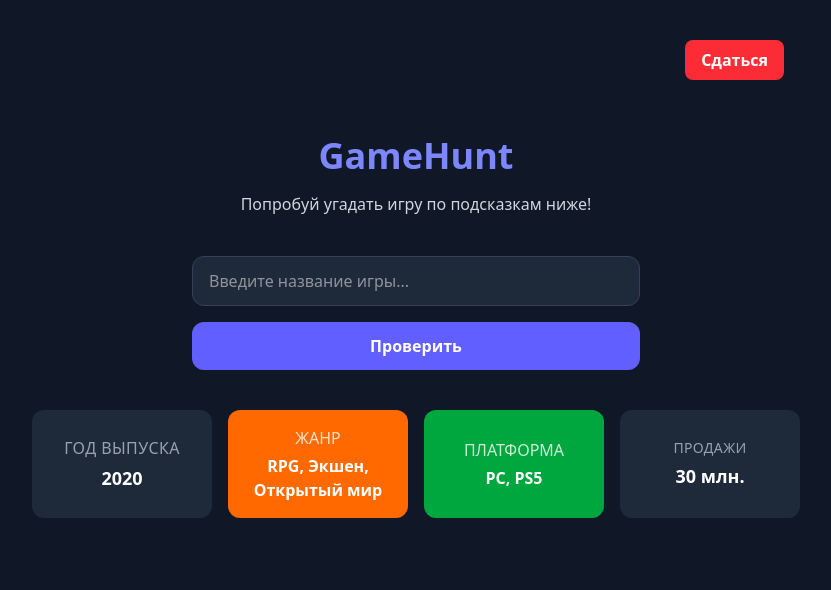
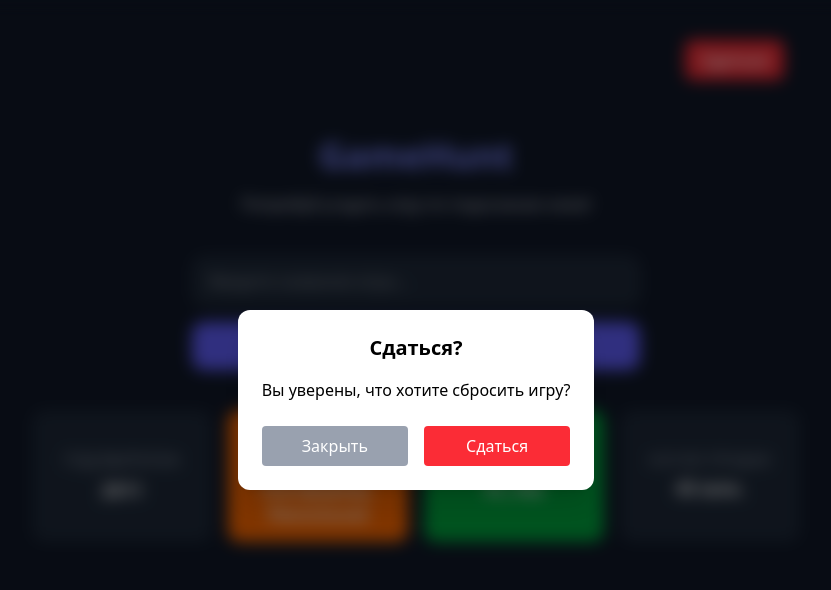
Before and after one commit to Herbaa/GameHunt, a React (Vite) app: page / in a window 1280 px wide. Both pictures are taken after a click on the button "Сдаться". Shown: the top 590 px of the page, without its empty margins (224-1055 px from the left). Built offline with nearby package versions, Linux system fonts and the light colour scheme.

Commit message:
add dialog window where give up

```diff
--- a/src/App.jsx
+++ b/src/App.jsx
@@ -3,23 +3,25 @@ import { games } from "../__fixtures__/games.js";
 import RenderNewGame from "./RenderNewGame.jsx";
 import { normalize, win } from "./utils.jsx";
 import Tips from "./tips.jsx";
+import GiveUpButton from "./GiveUpButton.jsx";
+
 
 export default function App() {
   const [secretGame, setGame] = useState(null) // загаданная игра
   const [inputText, setInputText] = useState('') // Содержимое ввода в input
   const [enteredGame, setEnteredGame] = useState(null) // введенная игра (после enter)
-  const [resultOfGame, setResultOfGame] = useState(null) // статус игры
+  const [statusOfGame, setStatusOfGame] = useState(null) // статус игры
   const [enterGames, setEnterGames] = useState([]) // все введенные игры
   const [mostMatchingGame, setMostMatchingGame] = useState(null); // самая совпадаемая игра
 
   const choseGame = () => {
-    useEffect(() => {
       const gameIndex = Math.floor(Math.random() * games.length)
       setGame(games[gameIndex])
-    }, [])
-  };
+    }
 
-  choseGame()
+  useEffect(() => {
+    choseGame()
+  }, [])
 
   const renderResult = (status) => {
     switch (status) {
@@ -48,7 +50,7 @@ export default function App() {
       setEnterGames([...enterGames, isExist])
       setMostMatchingGame(secretGame)
       setInputText('')
-      setResultOfGame('win')
+      setStatusOfGame('win')
     } else if (isExist) {
       setEnteredGame(isExist)
         if (!enterGames.includes(isExist)) {
@@ -56,16 +58,18 @@ export default function App() {
           setMostMatchingGame(isExist)
         }
       setInputText('')
-      setResultOfGame('retry')
+      setStatusOfGame('retry')
     }  else {
       setEnteredGame(null)
-      setResultOfGame('notFound')
+      setStatusOfGame('notFound')
     }
   }
 
   if(!secretGame) return null
-  // console.log(resultOfGame)
+  console.log(secretGame.title)
   return (<>
+    {/* { statusOfGame !== 'win' ? <GiveUpButton /> : null } */}
+    <GiveUpButton onConfirm={choseGame} />
     <div className="flex flex-col items-center gap-4 mt-10">
       <h1 className="text-4xl font-bold text-indigo-400">GameHunt</h1>
       <p className="text-gray-300 text-center" >Попробуй угадать игру по подсказкам ниже!</p>
@@ -78,14 +82,14 @@ export default function App() {
             maxLength={20}
             placeholder="Введите название игры..."
             className="w-full px-4 py-3 rounded-xl bg-gray-800 border border-gray-700 focus:outline-none focus:ring-2 focus:ring-indigo-500"
-            disabled={resultOfGame === 'win'}
+            disabled={statusOfGame === 'win'}
           />
-          {renderResult(resultOfGame)}
+          {renderResult(statusOfGame)}
           <button
             id="submitButton"
             type="submit"
             className="cursor-pointer mt-4 w-full bg-indigo-500 hover:bg-indigo-600 text-white font-semibold py-3 rounded-xl"
-            disabled={resultOfGame === 'win'}
+            disabled={statusOfGame === 'win'}
           >
             Проверить
           </button>
@@ -93,13 +97,13 @@ export default function App() {
     </div>
     <Tips secretGame={secretGame} />
     <br />
-    {enterGames.length > 0 ? <div className="border-5 border-gray-700 rounded-xl">
+    {enterGames.length > 0 ? <div className="mt-5 border-5 border-indigo-500 rounded-xl">
       <div className="flex flex-col items-center">
         <h3 className="text-lg font-bold mb-2">Больше всего совпадений:</h3>
-        {<RenderNewGame game={mostMatchingGame} />}
+        {<RenderNewGame key={enteredGame} game={mostMatchingGame} />}
       </div>
     </div> : null}
-    {enterGames.length > 1 ? enterGames.map((game) => game !== mostMatchingGame ? <div className="border-5 border-gray-700 rounded-xl"><RenderNewGame game={game}/> </div> : null) : null}
+    {enterGames.length > 1 ? enterGames.map((game) => game !== mostMatchingGame ? <div className="mt-5 border-3 border-gray-700 rounded-xl"><RenderNewGame key={game} game={game}/> </div> : null) : null}
     </>
   );
 }
--- a/src/GiveUpButton.jsx
+++ b/src/GiveUpButton.jsx
@@ -1,9 +1,53 @@
-export default function GiveUpButton() { // должна появляться во время начала игры.
-    return (
-    <div className="w-full flex justify-end p-4">
-                {/* <button className="cursor-pointer bg-blue-500 hover:bg-blue-700 text-white font-bold py-2 px-4 rounded-lg">Рерол</button>  */}
-        <button className="cursor-pointer bg-red-500 hover:bg-red-700 text-white font-bold py-2 px-4 rounded-lg">
-            Сдаться
+import { useState } from "react";
+
+export default function GiveUpButton({ onConfirm }) {
+  const [isDialogOpen, setIsDialogOpen] = useState(null)
+  return (
+  <div className="w-full flex justify-end p-4">
+    {/* <button className="cursor-pointer bg-blue-500 hover:bg-blue-700 text-white font-bold py-2 px-4 rounded-lg">Рерол</button>  */}
+    <button
+    onClick={() => setIsDialogOpen(true)}
+    className="cursor-pointer bg-red-500 hover:bg-red-700 text-white font-bold py-2 px-4 rounded-lg">
+      Сдаться
+    </button>
+  {isDialogOpen && (
+  <div
+    className="fixed inset-0 bg-black/50 backdrop-blur-sm flex justify-center items-center z-50"
+    onClick={() => setIsDialogOpen(false)}
+  >
+    <div
+      className="bg-white p-6 rounded-xl shadow-xl  max-w-md"
+      onClick={(e) => e.stopPropagation()}
+    >
+      <h2 className="text-xl text-black font-bold mb-4 text-center">
+        Сдаться?
+      </h2>
+
+      <p className="mb-6 text-black text-center">
+        Вы уверены, что хотите сбросить игру?
+      </p>
+
+      <div className="flex justify-between gap-4">
+        <button
+          onClick={() => setIsDialogOpen(false)}
+          className="cursor-pointer flex-1 bg-gray-400 text-white py-2 rounded hover:bg-gray-500 transition"
+        >
+          Закрыть
         </button>
-    </div>)
-}
+
+        <button
+          className="cursor-pointer flex-1 bg-red-500 text-white py-2 rounded hover:bg-red-600 transition"
+          onClick={() => {
+            setIsDialogOpen(false)
+            onConfirm()
+          }}
+        >
+          Сдаться
+        </button>
+      </div>
+    </div>
+  </div>
+)}
+    </div>
+  );
+};
--- a/src/RenderNewGame.jsx
+++ b/src/RenderNewGame.jsx
@@ -1,31 +1,33 @@
+import { normalizeSales } from "./utils"
+
 export default function RenderNewGame({game}) {
     // console.log(game)
 
-    return <div className="max-w-3xl mx-auto grid grid-cols-4 gap-4 m-5 ml-5 mr-5">
+    return <div className="max-w-3xl mx-auto grid grid-cols-2 md:grid-cols-4 gap-3 md:gap-4 m-5 ml-5 mr-5">
         {/* <div><h3>{secretGame.title}</h3></div> */}
 
-      <div className="flex flex-col items-center">
-        <div className="w-full p-4 rounded-xl bg-gray-800 text-center flex items-center justify-center">
+      <div className="rounded-xl bg-gray-800 flex flex-col items-center justify-center text-center">
+        <span className="p-3 text-lg font-semibold">
           {game.year}
-        </div>
+        </span>
       </div>
 
-      <div className="flex flex-col items-center">
-        <div className="w-full p-4 rounded-xl bg-orange-500 text-white text-center flex items-center justify-center">
+      <div className="rounded-xl bg-orange-500 flex flex-col items-center justify-center text-center">
+        <span className="p-3 text-m font-semibold">
             {game.genres.join(', ')}
-        </div>
+        </span>
       </div>
 
-      <div className="flex flex-col items-center">
-        <div className="w-full p-4 rounded-xl bg-green-600 text-white text-center flex items-center justify-center">
+      <div className="rounded-xl bg-green-600 flex flex-col items-center justify-center text-center">
+        <span className="p-3 text-m font-semibold">
           {game.platforms.join(', ')}
-        </div>
+        </span>
       </div>
 
-      <div className="flex flex-col items-center">
-        <div className="w-full p-4 rounded-xl bg-gray-800 text-center flex items-center justify-center">
-          {game.sales}
-        </div>
+      <div className="rounded-xl bg-gray-800 flex flex-col items-center justify-center text-center">
+        <span className="p-3 text-lg font-semibold">
+          {normalizeSales(game.sales)}
+        </span>
       </div>
     </div>
 }
--- a/src/main.jsx
+++ b/src/main.jsx
@@ -2,13 +2,10 @@ import { StrictMode } from 'react'
 import { createRoot } from 'react-dom/client'
 import './index.css'
 import App from './App.jsx'
-import GiveUpButton from './GiveUpButton.jsx'
 
 
 createRoot(document.getElementById('root')).render(
   <StrictMode>
-    <GiveUpButton />
     <App />
-
   </StrictMode>,
 )
--- a/src/tips.jsx
+++ b/src/tips.jsx
@@ -2,7 +2,7 @@ import { normalizeSales } from "./utils"
 
 export default function Tips({secretGame}) {
 
-  return <div id="tips" className=" max-w-3xl mx-auto grid grid-cols-2 md:grid-cols-4 gap-3 md:gap-4 mt-10">
+  return <div id="tips" className="max-w-3xl mx-auto grid grid-cols-2 md:grid-cols-4 gap-3 md:gap-4 mt-10">
 
   <div className="rounded-xl p-4 bg-gray-800 flex flex-col items-center justify-center text-center">
     <span className="text-s uppercase tracking-wide text-gray-400 mb-1">
@@ -17,7 +17,7 @@ export default function Tips({secretGame}) {
     <span className="text-s uppercase opacity-80 mb-1">
       Жанр
     </span>
-    <span className="text-m font-semibold line-clamp-2">
+    <span className="text-m font-semibold">
       {secretGame.genres.join(', ')}
     </span>
   </div>
@@ -26,14 +26,14 @@ export default function Tips({secretGame}) {
     <span className="text-s uppercase opacity-80 mb-1">
       Платформа
     </span>
-    <span className="text-m font-semibold line-clamp-2">
+    <span className="text-m font-semibold">
       {secretGame.platforms.join(', ')}
     </span>
   </div>
 
   <div className="rounded-xl p-4 bg-gray-800 flex flex-col items-center justify-center text-center">
     <span className="text-sm uppercase tracking-wide text-gray-400 mb-1">
-      Продажи
+      Кол-во продаж
     </span>
     <span className="text-lg font-semibold">
       {normalizeSales(secretGame.sales)}
```
